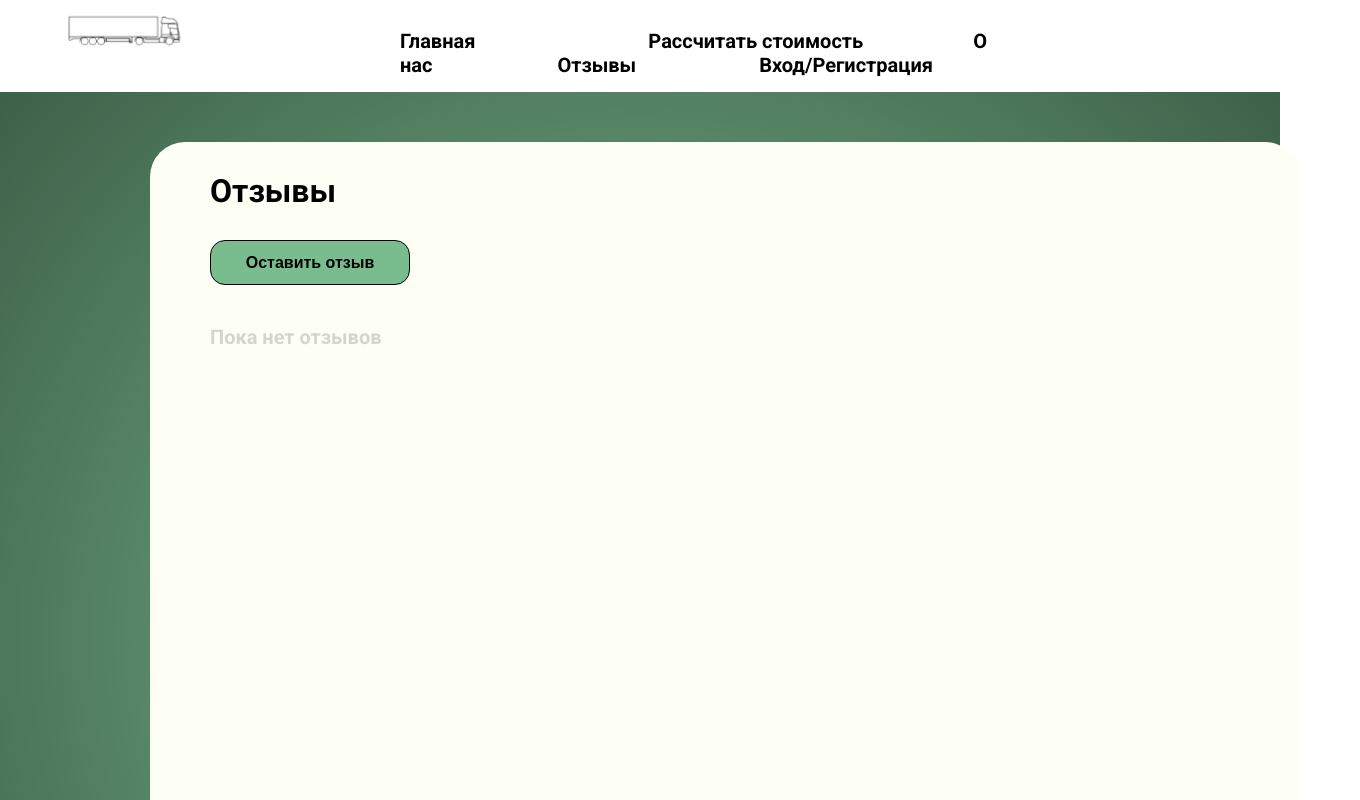
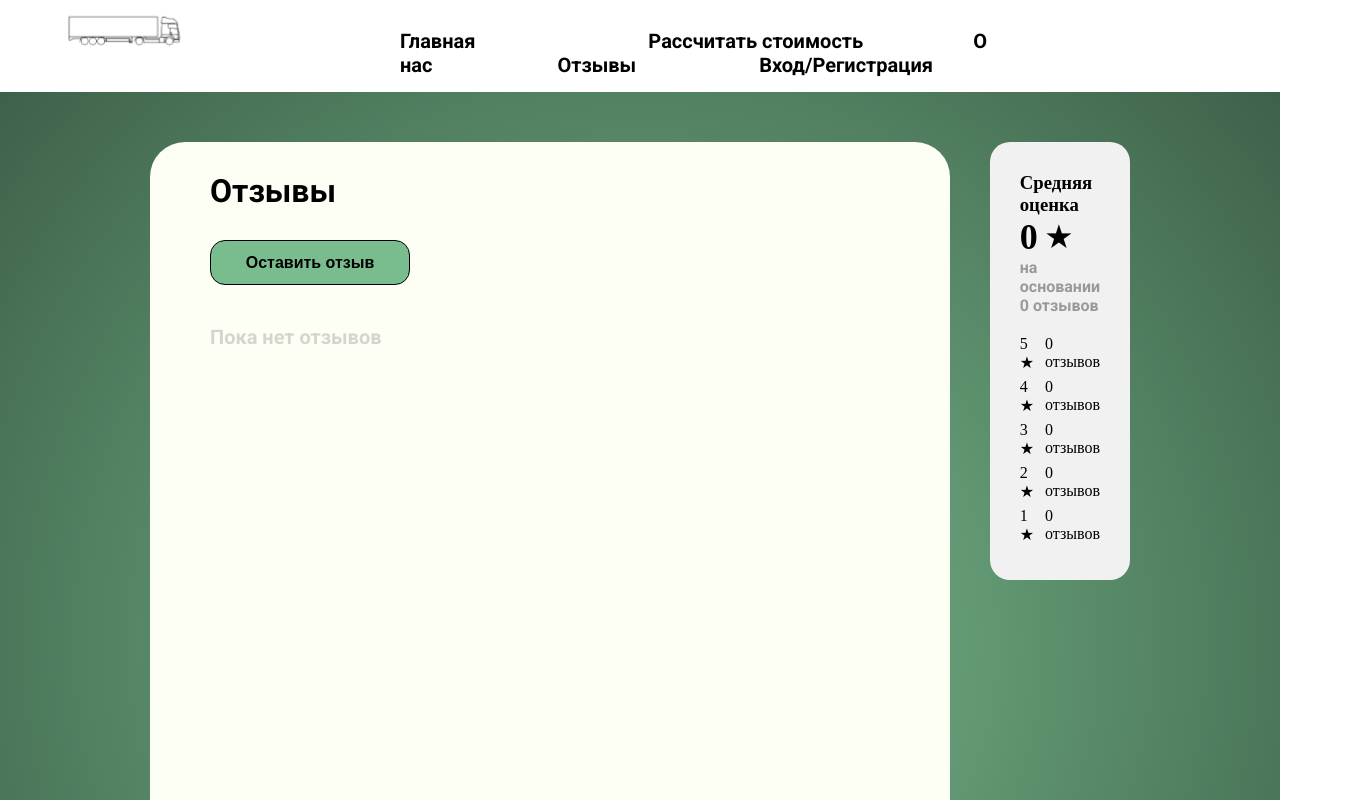
Before and after one commit to H1TgH/Logistic_Frontend, a React (Create React App) app in the folder logistic_frontend/: page /reviews in a window 1280 px wide. Shown: the top 800 px of the page, 1360 px wide, since content can reach past the window. Built offline with nearby package versions, Linux system fonts and the light colour scheme; a web font is replaced by a local one.

Commit message:
add aside with reviews average rating

```diff
--- a/logistic_frontend/src/pages/reviews/Reviews.css
+++ b/logistic_frontend/src/pages/reviews/Reviews.css
@@ -56,7 +56,7 @@
   resize: vertical;
   margin-bottom: 10px;
   border-radius: 12px;
-  width: 1030px !important;
+  width: 970px !important;
 }
 
 .review-form button {
@@ -89,3 +89,47 @@
   font-size: 20px;
   color: gold;
 }
+
+.reviews-container {
+  display: flex;
+  justify-content: space-between;
+  padding: 50px 150px;
+  gap: 40px;
+}
+
+.reviews-summary {
+  flex: 1;
+  background-color: #f1f1f1;
+  border-radius: 20px;
+  padding: 30px;
+  height: fit-content;
+}
+
+.summary-average {
+  display: flex;
+  align-items: center;
+  font-size: 28px;
+  font-weight: bold;
+}
+
+.reviews-count-text {
+    padding: 0 !important;
+    color: rgb(153, 153, 153);
+    font-size: 16px;
+}
+
+.average-score {
+  font-size: 36px;
+  margin-right: 8px;
+  width: min-content !important;
+}
+
+.star-distribution {
+  margin-top: 20px;
+}
+
+.distribution-row {
+  display: flex;
+  justify-content: space-between;
+  margin-bottom: 6px;
+}
--- a/logistic_frontend/src/pages/reviews/Reviews.js
+++ b/logistic_frontend/src/pages/reviews/Reviews.js
@@ -28,10 +28,27 @@ const Reviews = () => {
     setText('');
   };
 
+  const getStats = () => {
+    const total = reviews.length;
+    if (total === 0) return { average: 0, distribution: {}, total: 0 };
+
+    const sum = reviews.reduce((acc, r) => acc + r.rating, 0);
+    const average = (sum / total).toFixed(1);
+
+    const distribution = { 1: 0, 2: 0, 3: 0, 4: 0, 5: 0 };
+    reviews.forEach((r) => {
+      distribution[r.rating]++;
+    });
+
+    return { average, distribution, total };
+  };
+
+  const { average, distribution, total } = getStats();
+
   return (
     <>
       <Header />
-      <main className='bg-wo-image reviews-main'>
+      <main className='bg-wo-image reviews-container'>
         <section className='reviews-section'>
           <h1>Отзывы</h1>
 
@@ -89,6 +106,23 @@ const Reviews = () => {
           </div>
         </section>
 
+        <aside className="reviews-summary">
+          <h3>Средняя оценка</h3>
+          <div className="summary-average">
+            <span className="average-score">{average}</span>
+            <span className="star">★</span>
+          </div>
+          <p className='reviews-count-text'>на основании {total} отзывов</p>
+
+          <div className="star-distribution">
+            {[5, 4, 3, 2, 1].map((star) => (
+              <div key={star} className="distribution-row">
+                <span>{star} ★</span>
+                <span>{distribution[star] || 0} отзывов</span>
+              </div>
+            ))}
+          </div>
+        </aside>
       </main>
     </>
   );
```
